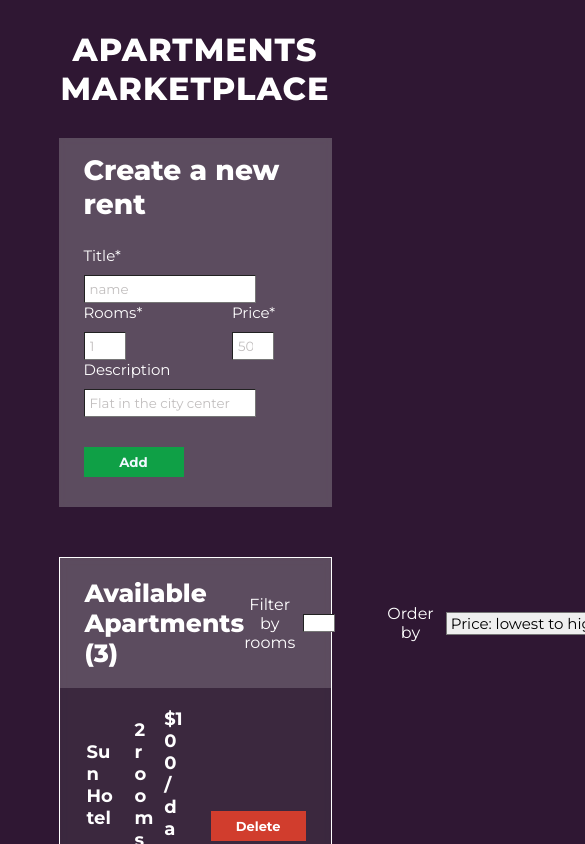
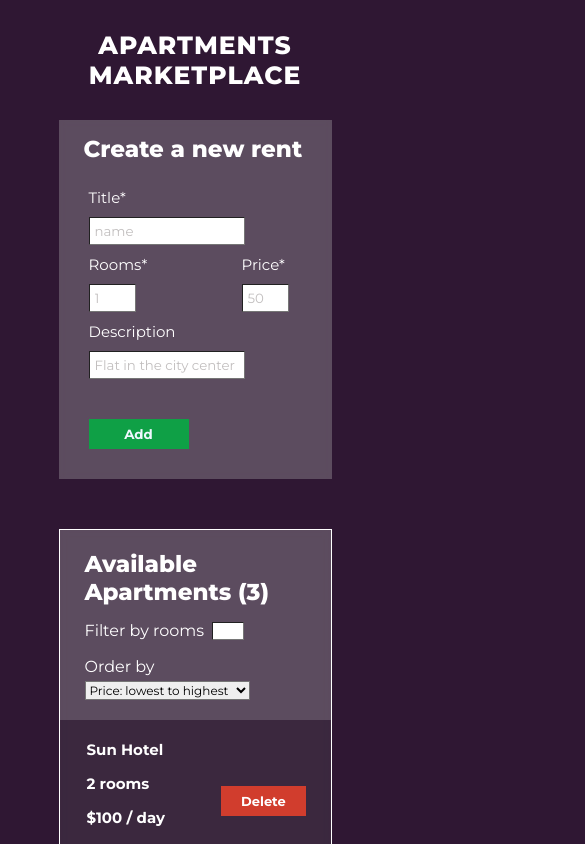
Before and after one commit to MPoliarush/Apartment_marketplace, a React (Create React App) app: page / in a window 390 px wide. Shown: the top 844 px of the page, 585 px wide, since content can reach past the window. Built offline with nearby package versions, Linux system fonts and the light colour scheme.

Commit message:
style upadating

```diff
--- a/src/index.css
+++ b/src/index.css
@@ -15,7 +15,7 @@ html{
   border-width: 1px;
 }
 
-@media (max-width:1600px) {
+@media (max-width:2000px) {
 
 .main{
   width:70%;
@@ -48,9 +48,11 @@ html{
 
   display: flex;
   flex-wrap: wrap;
+
   align-items:end;
   justify-content: space-between;
   padding: 10px 25px 30px;
+  margin: 0 5px;
   gap:30px;
 }
 
@@ -59,17 +61,30 @@ html{
   flex-wrap: wrap;
   justify-content: space-between;
   width: 80%;
-
+  flex: 1 1 80%;
 }
 
 .invalid{
   border: red solid 1px;
 }
 
+.title_form,.descr_form{
+  display: block;
+  width:35%;
+  min-width: 160px;
+}
+
+.rooms_form, .price_form{
+  display: block;
+  width: 7%;
+  min-width: 30px;
+}
+
+
 
 .title_form input,.rooms_form input,.price_form input,.descr_form input{
-  display: block;
-  width: 100%;
+  display: inline;
+  width: 95%;
   padding: 5px 5px;
 
 }
@@ -94,15 +109,6 @@ input{
 margin-right: 30px;
 }
 
-.title_form,.descr_form{
-  width:35%;
-  min-width: 160px;
-}
-
-.rooms_form, .price_form{
-  width: 6%;
-  min-width: 30px;
-}
 
 .form_container button{
   width:100px;
@@ -139,6 +145,7 @@ margin-right: 30px;
   font-size:25px;
   font-weight: 800;
   color: white;
+  margin-right: 15px;
 }
 
 .li{
@@ -216,18 +223,29 @@ width: 17%;
 }
 
 .descr{
-  width: 35%
+  width: 35%;
+  font-style: italic;
+  font-weight: 400;
 }
 
 .filters{
   display: flex;
-  gap: 50px;
+
+  flex-wrap: wrap;
+  justify-content: end;
+  gap: 20px;
 }
 
 .roomsFilter,.priceFilter {
   display: flex;
   align-items: center;
   text-align: center;
+}
+
+.priceFilter span{
+  display: flex;
+  margin-right: 10px;
+
 }
 
 .roomsFilter span{
@@ -243,9 +261,269 @@ text-align: center;
 select{
   width:200px;
   font-size: 15px;
-  margin-left: 10px;
   color: black;
 }
 
 
 }
+
+@media (max-width:870px) {
+  .main{
+    width:70%;
+    margin:20px auto ;
+   color: white;
+  }
+
+  .main h1{
+    margin: 30px auto;
+    text-align: center;
+    letter-spacing: 1px;
+    font-weight: 800;
+    font-size: 25px;
+  }
+
+  .form_wrapper{
+    width: 100%;
+    background-color: rgba(197, 197, 197, 0.3);
+    margin-bottom: 50px;
+    backdrop-filter: blur(3px);
+  }
+
+  .form_wrapper h3{
+    padding: 15px 25px;
+    font-size: 23px;
+    font-weight: 800;
+    color: white;
+  }
+
+  .form_container{
+
+    display: flex;
+    flex-wrap: wrap;
+
+    align-items:end;
+    justify-content: space-between;
+    padding: 10px 25px 30px;
+    gap:30px;
+  }
+
+  .forms{
+    display: flex;
+    flex-wrap: wrap;
+    width: 80%;
+    flex: 1 1 80%;
+    margin-right: 10px;
+
+  }
+
+  .invalid{
+    border: red solid 1px;
+  }
+
+
+  .title_form input,.rooms_form input,.price_form input,.descr_form input{
+    display: block;
+    width: 90%;
+    padding: 5px 5px;
+
+  }
+
+  .rooms_form input,.price_form input{
+  width: 70%;
+  }
+
+
+  .title_form label,.rooms_form label,.price_form label,.descr_form label{
+    display: block;
+    padding-bottom: 10px;
+    font-size: 15px;
+  }
+
+  .title_form input::placeholder,.rooms_form input::placeholder,.price_form input::placeholder,.descr_form input::placeholder{
+    padding: 5px 0;
+    color: rgb(194, 191, 191);
+  }
+
+  input{
+    color: black;
+  }
+
+  .descr_form{
+  margin-right: 30px;
+  }
+
+  .title_form,.descr_form{
+    display: block;
+    width:35%;
+    min-width: 160px;
+    margin-bottom: 10px;
+  }
+
+  .rooms_form, .price_form{
+    width: 7%;
+    min-width: 50px;
+    margin-bottom: 10px;
+  }
+
+  .form_container button{
+    width:100px;
+    padding: 7px 20px;
+    font-weight: 700;
+    color: aliceblue;
+    background-color: rgb(15, 160, 70);
+    border-style: none;
+    transition: 0.3s;
+  }
+
+  .form_container button:hover{
+    background-color: rgb(14, 121, 55);
+    cursor: pointer;
+    transition: 0.3s;
+  }
+
+
+  .ul_wrapper{
+    border: solid white 1px;
+    backdrop-filter: blur(4px);
+  }
+
+  .ul_header{
+    display: block;
+    justify-content: space-between;
+    padding: 20px 25px;
+    background-color: rgba(197, 197, 197, 0.3);
+
+  }
+
+  .ul_header h3{
+
+
+    font-weight: 800;
+    color: white;
+    margin-bottom: 15px;
+    margin-right: 0;
+    font-size: 23px;
+  }
+
+
+  .li{
+    list-style-type: none;
+    padding: 18px 25px;
+    font-size: 18px;
+    display: flex;
+    align-items: center;
+    justify-content: space-between;
+    border-bottom: solid white 1px;
+   background-color: rgba(109, 110, 110, 0.2);
+   transition: 1s ease-in;
+
+  }
+
+  .li button{
+    width:100px;
+    padding: 7px 15px;
+    background-color: rgb(209, 61, 45);
+    color: white;
+    font-size: 13px;
+    border-style: none;
+    transition: 0.3s;
+    font-weight: 700;
+  }
+
+  .li button:hover{
+    cursor: pointer;
+    background-color: rgb(204, 26, 6);
+    transition: 0.3s;
+  }
+
+  table{
+    width: 80%;
+    word-wrap: break-word;
+  }
+
+  .tHeader{
+    display: flex;
+    flex-wrap: wrap;
+    padding: 0 25px;
+    margin: 5px 5px 0px;
+  }
+
+  td{
+    border: solid;
+    display: inline-block;
+    margin: 0 3px;
+
+  }
+
+  tr{
+    display: flex;
+    flex-wrap: wrap;
+    align-items: center;
+    font-size: 15px;
+    gap: 15px;
+  }
+
+  .textLi{
+    display: inline-block;
+    width: 20%;
+    min-width: 100px;
+    text-align: left;
+
+  }
+
+  .numbersLi{
+    display: inline-block;
+    width: 20%;
+    min-width:100px;
+    text-align: left;
+
+  }
+
+  .price{
+  width: 17%;
+  }
+
+  .descr{
+    width: 35%
+  }
+
+  .filters{
+    display: flex;
+    flex-wrap: wrap;
+    justify-content: left;
+    gap: 17px;
+  }
+
+  .roomsFilter,.priceFilter {
+    display: flex;
+    align-items: center;
+    text-align: center;
+  }
+
+  .priceFilter{
+    display: flex;
+    flex-wrap: wrap;
+  }
+
+  .priceFilter span{
+    display: inline-block;
+    margin-right: 10px;
+    margin-bottom: 5px;
+  }
+
+  .roomsFilter span{
+    display: inline-block;
+  }
+
+  .roomsFilter input{
+  margin-left: 8px;
+  max-width: 30px;
+  text-align: center;
+  }
+
+  select{
+    width:165px;
+    font-size: 12px;
+    color: black;
+  }
+}
```
